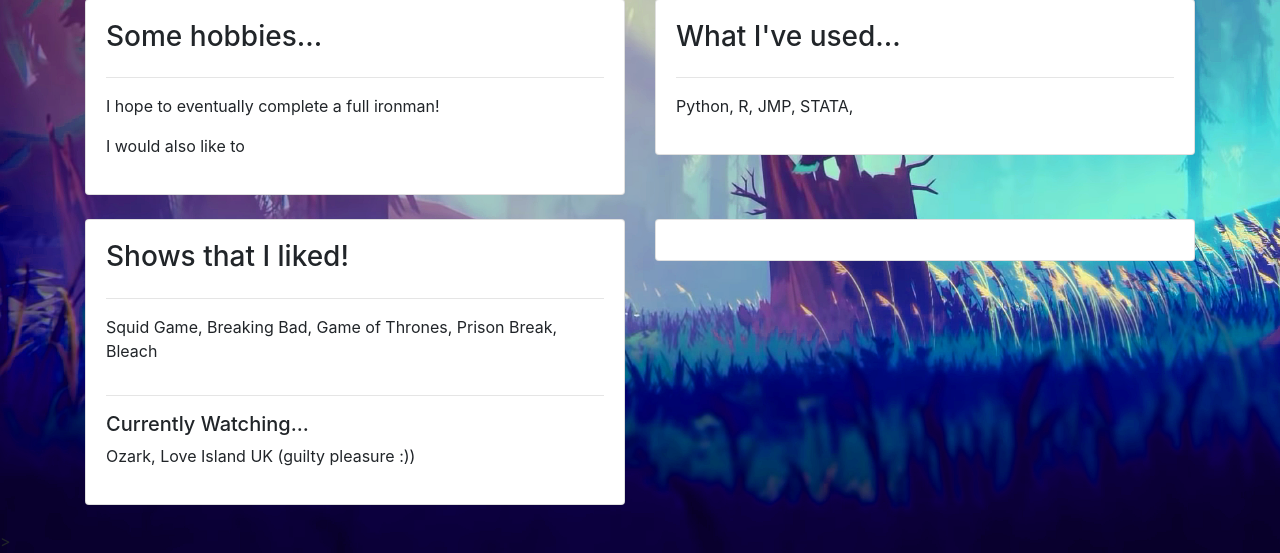
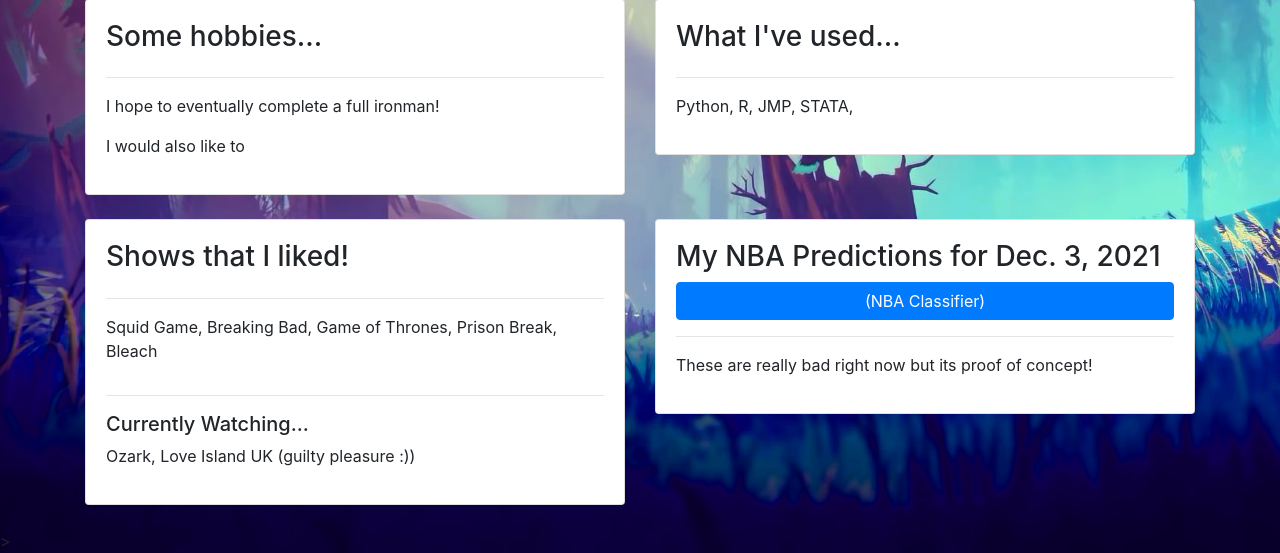
Before and after one commit to mayala1925/personal-site, a Django app: page / in a window 1280 px wide. Shown: the part 428-981 px from the top of the page. Run offline with Django 3.2, Linux system fonts and the light colour scheme; some libraries are stand-ins or nearby versions.

Commit message:
Adding nba classifier block, prints todays date

```diff
--- a/playground/templates/hello.html
+++ b/playground/templates/hello.html
@@ -1,3 +1,4 @@
+
 {% load static %}
 
 
@@ -59,7 +60,12 @@
                 </div>
             </div>
             <div class="col-md-6">
-                <div class="card card-body"></div>
+                <div class="card card-body">
+                    <h3>My NBA Predictions for {{ todays_date }}</h3>
+                    <a class="btn btn-primary" href="https://github.com/mayala1925/NBA_Scraping">(NBA Classifier)</a>
+                    <hr>
+                    <p>These are really bad right now but its proof of concept!</p>
+                </div>
             </div>
         </div>
         <br>
--- a/playground/urls.py
+++ b/playground/urls.py
@@ -11,7 +11,6 @@ from . import views
 
 # URLconf
 urlpatterns = [
-    path('', views.say_hello),
-    path('', views.home)
+    path('', views.home),
 
     ]
--- a/playground/views.py
+++ b/playground/views.py
@@ -1,10 +1,13 @@
 from django.shortcuts import render
 from django.http import HttpResponse
+from datetime import date
 
+today = date.today()
 # Create your views here.
 
-def say_hello(request):
-    return render(request, 'hello.html',{'name': 'Matt'})
 
 def home(request):
-    return render(request, 'hello.html')
+    context = {
+        "todays_date": today
+    }
+    return render(request, 'hello.html', context)
--- a/storefront/settings.py
+++ b/storefront/settings.py
@@ -11,6 +11,7 @@ https://docs.djangoproject.com/en/3.2/ref/settings/
 """
 
 from pathlib import Path
+import os
 
 # Build paths inside the project like this: BASE_DIR / 'subdir'.
 BASE_DIR = Path(__file__).resolve().parent.parent
@@ -76,7 +77,7 @@ WSGI_APPLICATION = 'storefront.wsgi.application'
 DATABASES = {
     'default': {
         'ENGINE': 'django.db.backends.sqlite3',
-        'NAME': BASE_DIR / 'db.sqlite3',
+        'NAME': str(os.path.join(BASE_DIR, "db.sqlite3"))
     }
 }
 
```
